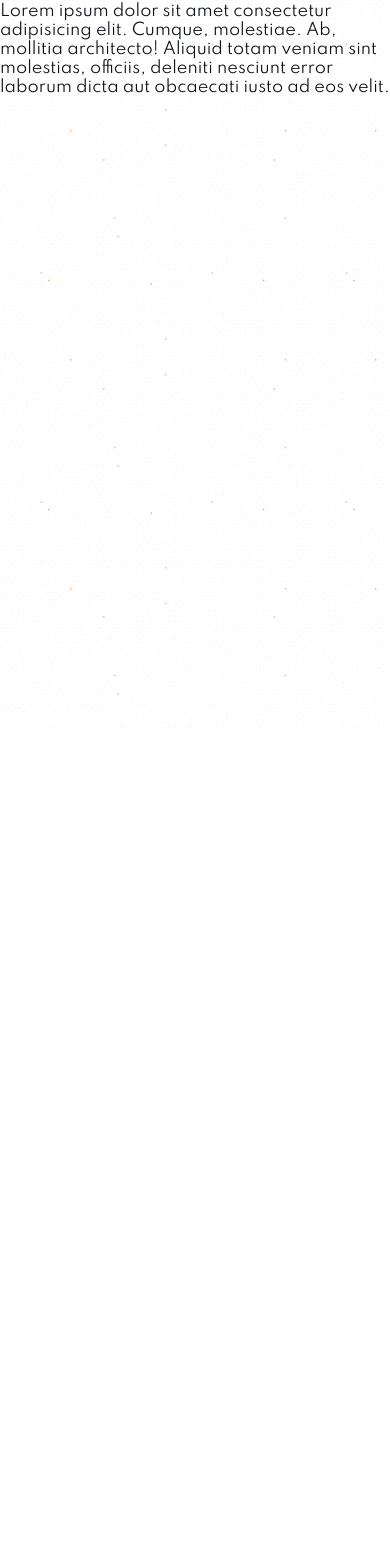
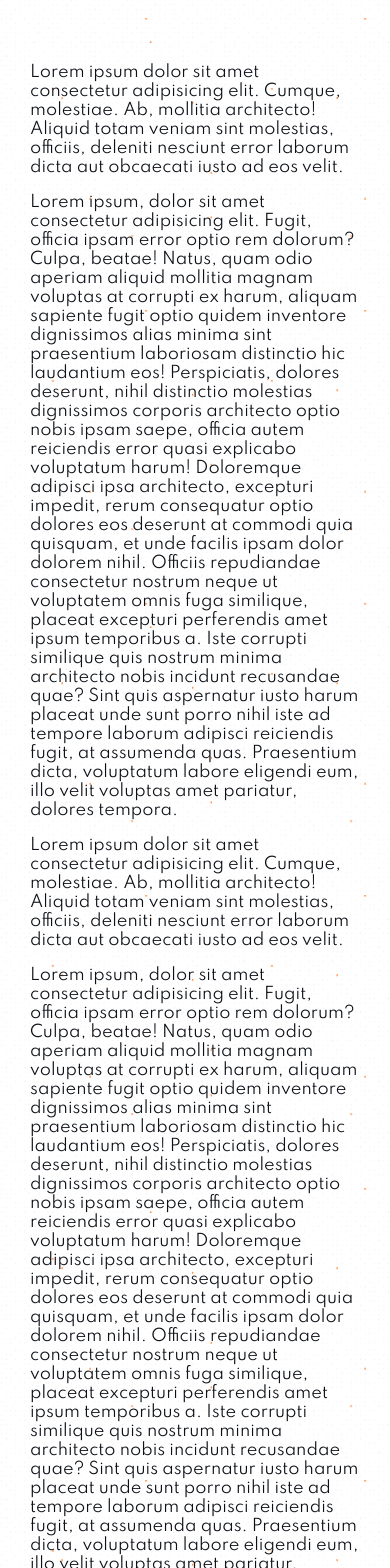
Before and after one commit to RoXxIV/evan-hermier-ffc-challenges, a Vue app: page / in a window 390 px wide. Shown: the part 116-1684 px from the top of the page. Before the commit the page ends 844 px from the top, so only its background shows below. Built offline with nearby package versions, Linux system fonts and the light colour scheme.

Commit message:
ajout du main + responsive

```diff
--- a/src/components/Introduction.vue
+++ b/src/components/Introduction.vue
@@ -3,6 +3,47 @@
     Lorem ipsum dolor sit amet consectetur adipisicing elit. Cumque, molestiae.
     Ab, mollitia architecto! Aliquid totam veniam sint molestias, officiis,
     deleniti nesciunt error laborum dicta aut obcaecati iusto ad eos velit.
+  </p>
+  <p>
+    Lorem ipsum, dolor sit amet consectetur adipisicing elit. Fugit, officia
+    ipsam error optio rem dolorum? Culpa, beatae! Natus, quam odio aperiam
+    aliquid mollitia magnam voluptas at corrupti ex harum, aliquam sapiente
+    fugit optio quidem inventore dignissimos alias minima sint praesentium
+    laboriosam distinctio hic laudantium eos! Perspiciatis, dolores deserunt,
+    nihil distinctio molestias dignissimos corporis architecto optio nobis ipsam
+    saepe, officia autem reiciendis error quasi explicabo voluptatum harum!
+    Doloremque adipisci ipsa architecto, excepturi impedit, rerum consequatur
+    optio dolores eos deserunt at commodi quia quisquam, et unde facilis ipsam
+    dolor dolorem nihil. Officiis repudiandae consectetur nostrum neque ut
+    voluptatem omnis fuga similique, placeat excepturi perferendis amet ipsum
+    temporibus a. Iste corrupti similique quis nostrum minima architecto nobis
+    incidunt recusandae quae? Sint quis aspernatur iusto harum placeat unde sunt
+    porro nihil iste ad tempore laborum adipisci reiciendis fugit, at assumenda
+    quas. Praesentium dicta, voluptatum labore eligendi eum, illo velit voluptas
+    amet pariatur, dolores tempora.
+  </p>
+  <p>
+    Lorem ipsum dolor sit amet consectetur adipisicing elit. Cumque, molestiae.
+    Ab, mollitia architecto! Aliquid totam veniam sint molestias, officiis,
+    deleniti nesciunt error laborum dicta aut obcaecati iusto ad eos velit.
+  </p>
+  <p>
+    Lorem ipsum, dolor sit amet consectetur adipisicing elit. Fugit, officia
+    ipsam error optio rem dolorum? Culpa, beatae! Natus, quam odio aperiam
+    aliquid mollitia magnam voluptas at corrupti ex harum, aliquam sapiente
+    fugit optio quidem inventore dignissimos alias minima sint praesentium
+    laboriosam distinctio hic laudantium eos! Perspiciatis, dolores deserunt,
+    nihil distinctio molestias dignissimos corporis architecto optio nobis ipsam
+    saepe, officia autem reiciendis error quasi explicabo voluptatum harum!
+    Doloremque adipisci ipsa architecto, excepturi impedit, rerum consequatur
+    optio dolores eos deserunt at commodi quia quisquam, et unde facilis ipsam
+    dolor dolorem nihil. Officiis repudiandae consectetur nostrum neque ut
+    voluptatem omnis fuga similique, placeat excepturi perferendis amet ipsum
+    temporibus a. Iste corrupti similique quis nostrum minima architecto nobis
+    incidunt recusandae quae? Sint quis aspernatur iusto harum placeat unde sunt
+    porro nihil iste ad tempore laborum adipisci reiciendis fugit, at assumenda
+    quas. Praesentium dicta, voluptatum labore eligendi eum, illo velit voluptas
+    amet pariatur, dolores tempora.
   </p>
 </template>
 
--- a/src/views/Home.vue
+++ b/src/views/Home.vue
@@ -1,6 +1,5 @@
 <template>
   <main>
-    home
     <router-view></router-view>
   </main>
 </template>
@@ -11,4 +10,23 @@ export default {
 };
 </script>
 
-<style scoped></style>
+<style scoped>
+main {
+  margin: 50px auto;
+  width: 50%;
+  padding: 30px;
+}
+/***___Media Queries___***/
+/***___Tablet, Moins de 992px___***/
+@media (max-width: 991.98px) {
+  main {
+    width: 90%;
+  }
+}
+/***___Mobile, Moins de 668px___***/
+@media (max-width: 667.98px) {
+  main {
+    width: 100%;
+  }
+}
+</style>
```
